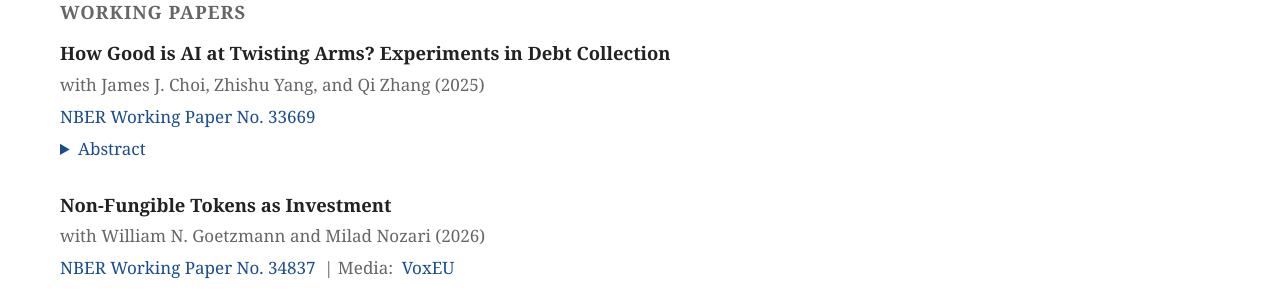
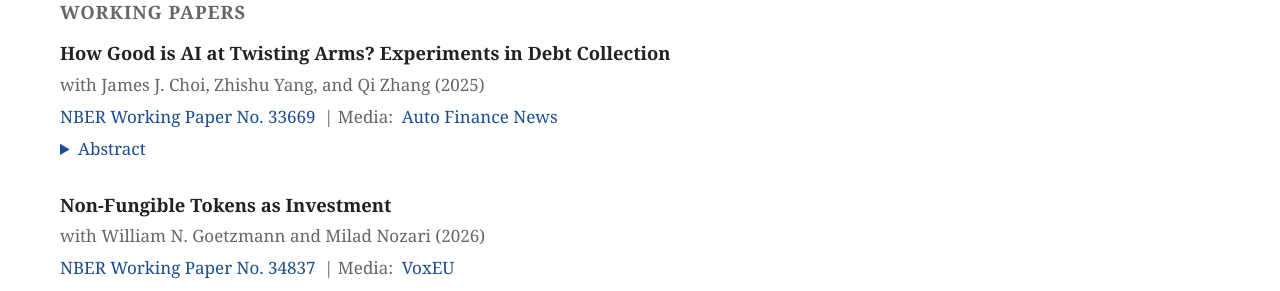
Before and after one commit to huangdong95/huangdong95.github.io, a Jekyll site: the page built from index.html, in a window 1280 px wide. Shown: the part 865-1156 px from the top of the page. Built offline with Jekyll 4.4.1, drawn with Linux system fonts in a browser that asks for light colours.

Commit message:
Add Auto Finance News media link to AI debt collection paper
Co-Authored-By: Claude Opus 5 (1M context) <noreply@anthropic.com>

```diff
--- a/_data/papers.yml
+++ b/_data/papers.yml
@@ -23,6 +23,9 @@
   status: Working Papers
   year: 2025
   nber: 33669
+  media:
+    - label: Auto Finance News
+      url: https://www.autofinancenews.net/allposts/technology/ai-debt-collectors-fare-worse-than-humans/
   abstract: >
     How good is AI at persuading humans to perform costly actions? We study calls made
     to get delinquent consumer borrowers to repay. Regression discontinuity and a
```
